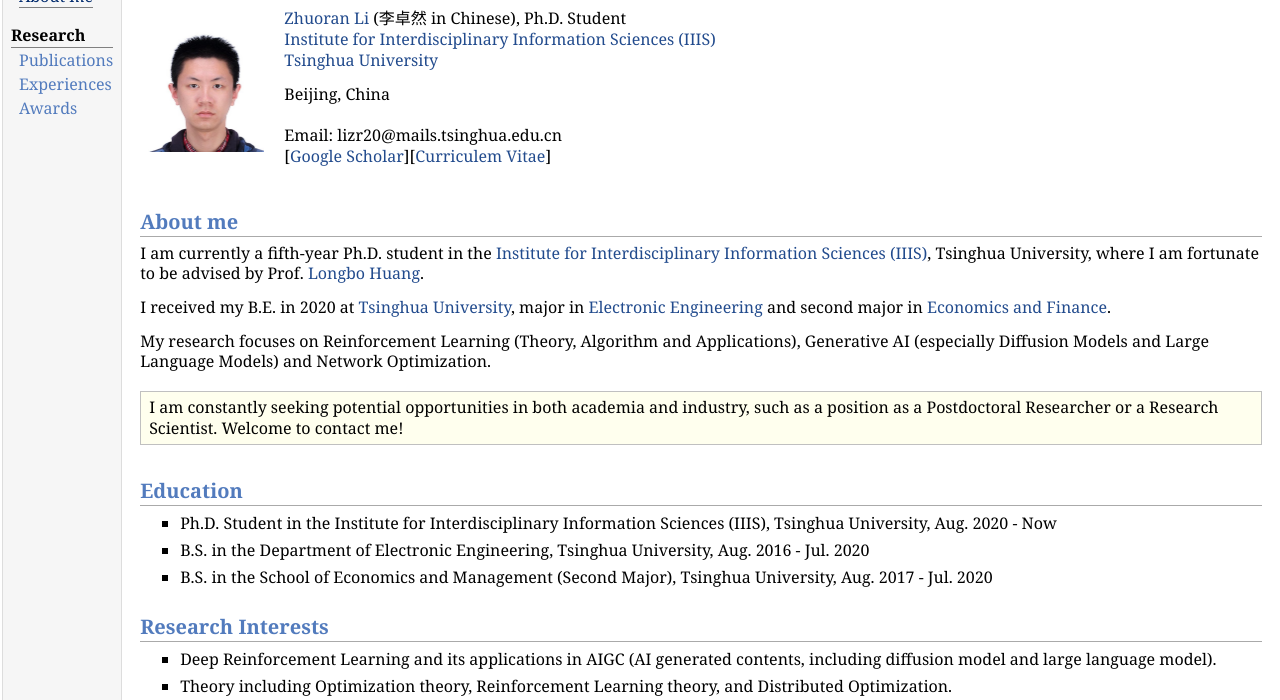
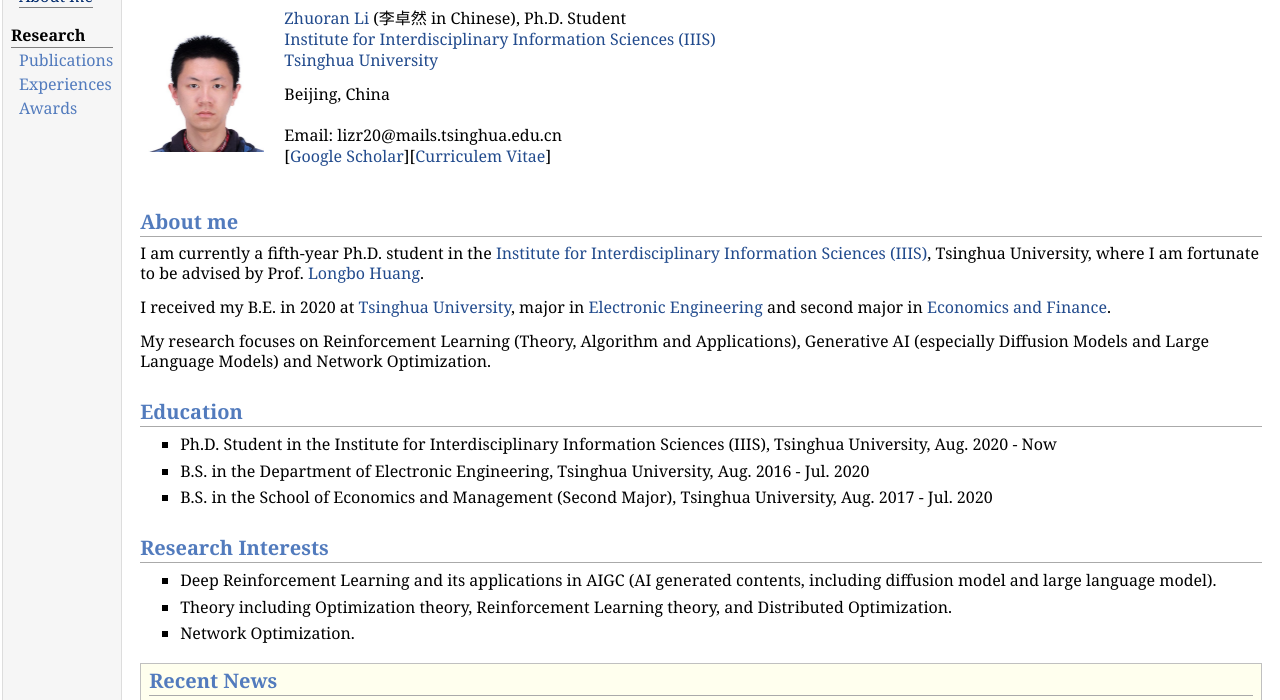
Before and after one commit to lizr16/lzrthu.github.io, a plain HTML site: page index.html in a window 1280 px wide. Shown: the part 68-768 px from the top of the page. Drawn offline with Linux system fonts and the light colour scheme.

Commit message:
change the index

```diff
--- a/index.html
+++ b/index.html
@@ -36,10 +36,6 @@ Email: lizr20@mails.tsinghua.edu.cn <br />
 <p>I am currently a fifth-year Ph.D. student in the <a href="http://iiis.tsinghua.edu.cn/">Institute for Interdisciplinary Information Sciences (IIIS)</a>, Tsinghua University, where I am fortunate to be advised by Prof. <a href="https://people.iiis.tsinghua.edu.cn/~huang/index.html">Longbo Huang</a>.</p>
 <p>I received my B.E. in 2020 at <a href="http://www.tsinghua.edu.cn/">Tsinghua University</a>, major in <a href="https://www.ee.tsinghua.edu.cn/">Electronic Engineering</a> and second major in <a href="https://www.sem.tsinghua.edu.cn/">Economics and Finance</a>.</p>
 <p>My research focuses on Reinforcement Learning (Theory, Algorithm and Applications), Generative AI (especially Diffusion Models and Large Language Models) and Network Optimization.</p>
-<div class="infoblock">
-<div class="blockcontent">
-<p>I am constantly seeking potential opportunities in both academia and industry, such as a position as a Postdoctoral Researcher or a Research Scientist. Welcome to contact me!</p>
-</div></div>
 <h2>Education </h2>
 <ul>
 <li><p>Ph.D. Student in the Institute for Interdisciplinary Information Sciences (IIIS), Tsinghua University, Aug. 2020 - Now</p>
```
Also changed, not shown: 1 other file.
